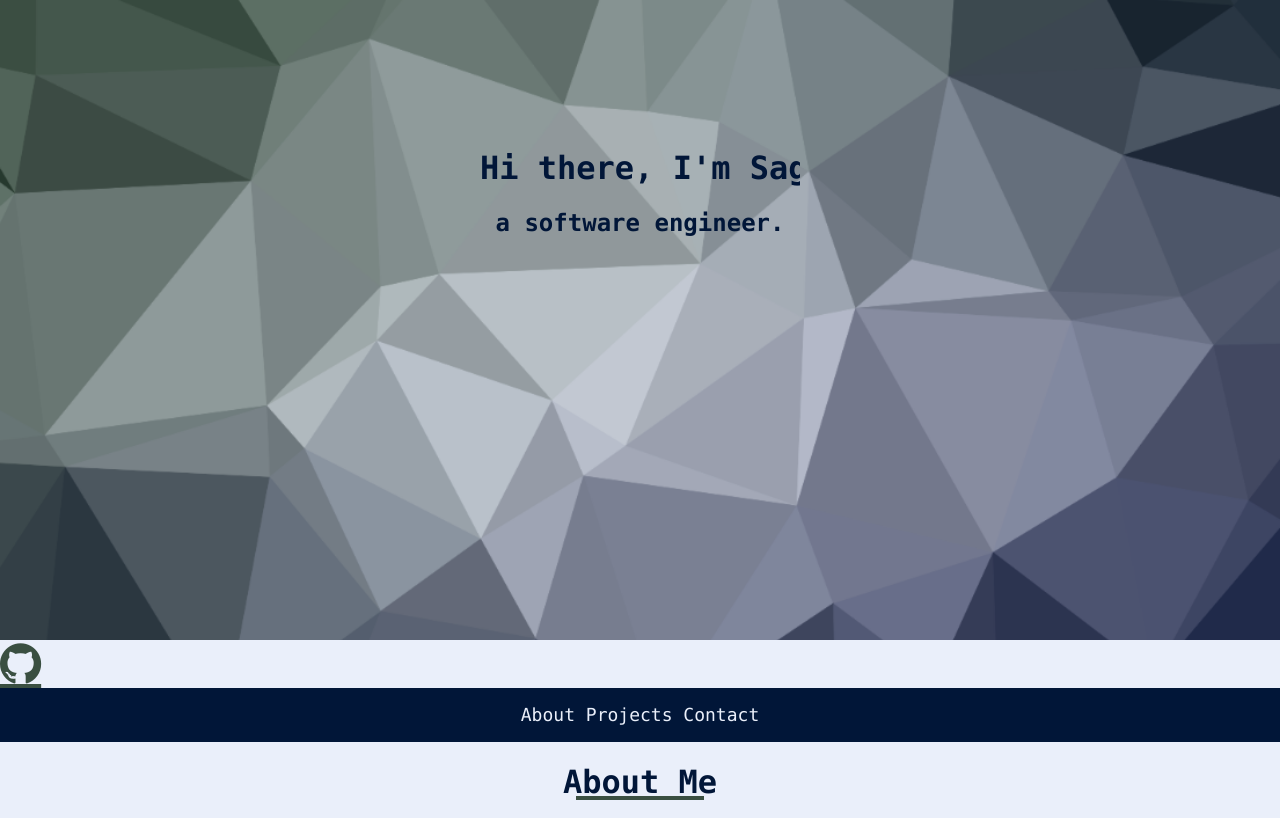
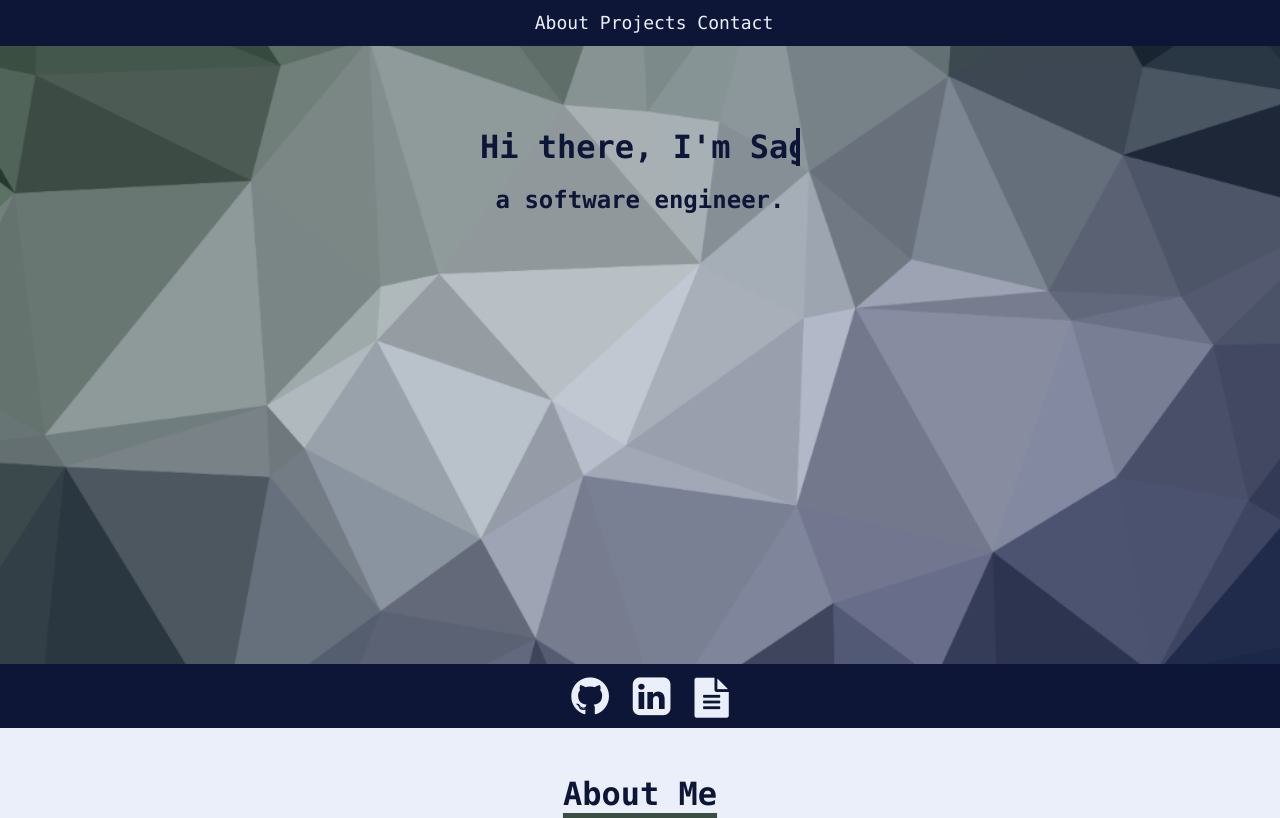
Before and after one commit to sageellefson0/sageellefson0.github.io, a plain HTML site: page index.html in a window 1280 px wide. Shown: the top 818 px of the page. Drawn offline with Linux system fonts and the light colour scheme.

Commit message:
Added some project images and made design fixes.

```diff
--- a/PortfolioCSS.css
+++ b/PortfolioCSS.css
@@ -11,19 +11,16 @@ html, body{
 
 /* WELCOME SECTION */
   .name{
-  color: rgb(1, 22, 56);
+  color: rgb(14, 22, 56);
   font-family: 'Monaco', 'Andale Mono', monospace;
-  /*border: solid red 1px; */
-
 
   overflow: hidden;
+  border-right: .15em solid #0E1638;
   white-space: nowrap;
-  width: 0;
-  /*border-right: 2px solid;  - used for the cursor */
-  animation: typing;
-  animation-duration: 3s;
-  animation-timing-function: typing 1sec steps(30, end);
-  animation-fill-mode: forwards;
+  margin: 0 auto;
+  /*width: 0;*/
+  animation: typing 2s steps(35, end), blink-caret .75s step-end infinite;
+  /*animation-fill-mode: forwards; */
 }
 
 @keyframes typing {
@@ -31,8 +28,13 @@ html, body{
   to { width: 100% }
 }
 
+@keyframes blink-caret {
+  from, to { border-color: transparent }
+  50% { border-color: #0E1638; }
+}
+
 .introLine{
-  color: #011638;
+  color: #0E1638;
   font-family: 'Monaco', 'Andale Mono', monospace;
   /*border: solid red 1px; */
 }
@@ -47,10 +49,9 @@ html, body{
 .parentDiv{
   /*border: solid blue 2px; */
   display: inline-block;
-  height: 80%;
+  height: 83%;
   width: 100%;
   text-align: center;
-  /*background-image: linear-gradient(#EAEFFA, #3A4F41); */
   background-image: url("images/triangleBackground.png");
   background-repeat: no-repeat;
   background-size: cover;
@@ -60,22 +61,25 @@ html, body{
 
 /* NAVBAR */
 .navbar{
-  background-color: #011638;
+  background-color: #0E1638;
   text-align: center;
   overflow: hidden;
-  border: solid #011638 2px;
   font-size: 18px;
-  padding: 14px 16px;
+  padding: 12px 14px;
+  position:fixed;
+  width: 100%;
 
 
 }
 .navbar a {
-background-color: #011638;
+background-color: #0E1638;
 text-decoration: none;
 color:#EAEFFA;
 font-family: 'Monaco', 'Andale Mono', monospace;
+font-size: 18px;
 
 }
+
 
 .navbar a:hover {
   text-decoration: none;
@@ -86,38 +90,35 @@ font-family: 'Monaco', 'Andale Mono', monospace;
 
 
 
+
+
 /* ABOUT SECTION */
 
-.aboutMe{
+.aboutMe, .projects{
   font-family: 'Monaco', 'Andale Mono', monospace;
-  color: #011638;
+  color: #0E1638;
   text-align: center;
- /* text-decoration: underline;
+  text-decoration: underline;
+  text-underline-offset: 8px;
   text-decoration-color: #3A4F41;
-  text-decoration-thickness: 5px;  */
+  text-decoration-thickness: 5px;
+  padding-top: 2%;
+
 }
 
-.aboutMe:before{
-  content: "";
-  position: absolute;
-  width: 10%;
-  left: 45%;
-  height: 1px;
-  bottom: 0;
-  border-bottom: 4px solid #3A4F41;
-}
+
+
 
 .aboutDiv{
   display: inline-block;
-  border: solid green 2px;
   padding: 3%;
+  border-bottom: 2px solid #0E1638;
 
 }
 
 .headshotPic{
   width: 50%;
   height: 50%;
-  /*border: solid #011638 2px; */
   border-radius: 10%;
   box-shadow: -10px -10px 1px 10px #3A4F41;
 
@@ -134,7 +135,7 @@ font-family: 'Monaco', 'Andale Mono', monospace;
 .aboutText{
   width: 49%;
   font-family: 'Monaco', 'Andale Mono', monospace;
-  color: #011638;
+  color: #0E1638;
   float: right;
 
 
@@ -150,6 +151,38 @@ font-family: 'Monaco', 'Andale Mono', monospace;
   border-radius: 50%;
   display: inline-block;
 } */
+
+/* SOCIAL ICON BAR*/
 .fa_custom{
-  color: #3A4F41;
+  color: #EAEFFA;
+  text-decoration: none;
+  padding-left: 20px;
 }
+
+.socialIconDiv{
+  background-color: #0E1638;
+  padding: 10px;
+  text-align: center;
+}
+
+.fa_custom:hover{
+  color:#3A4F41;
+}
+
+
+/* PROJECT SECTION */
+
+
+.placeholderImage, .ammaImage{
+  width: 550px;
+  height: 300px;
+  border-radius: 8%;
+  float: right;
+
+  border: solid 2px red;
+}
+
+.ammaDiv, .numberGenDiv{
+  border: solid 2px orange;
+  display: inline-block;
+}
--- a/index.html
+++ b/index.html
@@ -3,12 +3,19 @@
 <head>
 <title> Portfolio </title>
 <link rel="stylesheet" href="PortfolioCSS.css">
-<link rel="stylesheet" href="https://maxcdn.bootstrapcdn.com/font-awesome/4.4.0/css/font-awesome.min.css">
+<link rel="stylesheet" href="https://cdnjs.cloudflare.com/ajax/libs/font-awesome/4.7.0/css/font-awesome.min.css">
 
 <meta charset="UTF-8">
 </head>
 <body>
 
+    <nav class = "navbar">
+        <!-- Add id about for the location  -->
+        <a href="#about"> About </a>
+        <a href="#projects"> Projects </a>
+        <a href="#contact"> Contact </a>
+
+    </nav>
     <div class = "parentDiv">
 
     <div class = "textDiv">
@@ -18,16 +25,11 @@
 
 </div>
 <div class="socialIconDiv">
-    <a href="https://github.com/sageellefson0" class="fa fa-github fa_custom fa-3x"></a>
+    <a href="https://github.com/sageellefson0" class="fa fa-github fa_custom" style="font-size:44px" target ="_blank"></a>
+    <a href="https://www.linkedin.com/in/sage-ellefson-aa2405211/" class="fa fa-linkedin-square fa_custom" style="font-size:44px" target ="_blank"></a>
+    <a href=" " class = "fa fa-file-text fa_custom" style="font-size:40px" target ="_blank"></a>
 </div>
 
-<nav class = "navbar">
-    <!-- Add id about for the location  -->
-    <a href="#about"> About </a>
-    <a href="#projects"> Projects </a>
-    <a href="#contact"> Contact </a>
-
-</nav>
 
 <h1 class = "aboutMe"> About Me </h1>
 
@@ -49,6 +51,26 @@
 
 </div>
 
+<div class = "projectsDiv">
+    <h1 class = "projects"> Projects </h1>
+
+        <div class = "numberGenDiv">
+        <img class = "placeholderImage" src="images/PlaceholderProjectImage.png" alt="A placeholder image for a future project.">
+        <p> Lorem ipsumLorem ipsumLorem ipsumLorem ipsum
+            Lorem ipsumLorem ipsumLorem ipsumLorem ipsum
+            Lorem ipsumLorem ipsumLorem ipsumLorem ipsum
+            Lorem ipsumLorem ipsumLorem ipsumLorem ipsum</p>
+        </div>
+
+        <div class = "ammaDiv">
+        <img class = "ammaImage" src="images/projectAmmaImage.png" alt="An image of the Appointment Maangement Mobile Application project.">
+        <p> Lorem ipsumLorem ipsumLorem ipsumLorem ipsum
+            Lorem ipsumLorem ipsumLorem ipsumLorem ipsum
+            Lorem ipsumLorem ipsumLorem ipsumLorem ipsum
+            Lorem ipsumLorem ipsumLorem ipsumLorem ipsum</p>
+        </div>
+</div>
+
 
 <footer>
 
```
Also changed, not shown: images/PlaceholderProjectImage.png (added), images/projectAmmaImage.png (added), images/trianglify-lowres.jpeg (deleted), images/trianglify-lowres.png (deleted), 2 other files.
